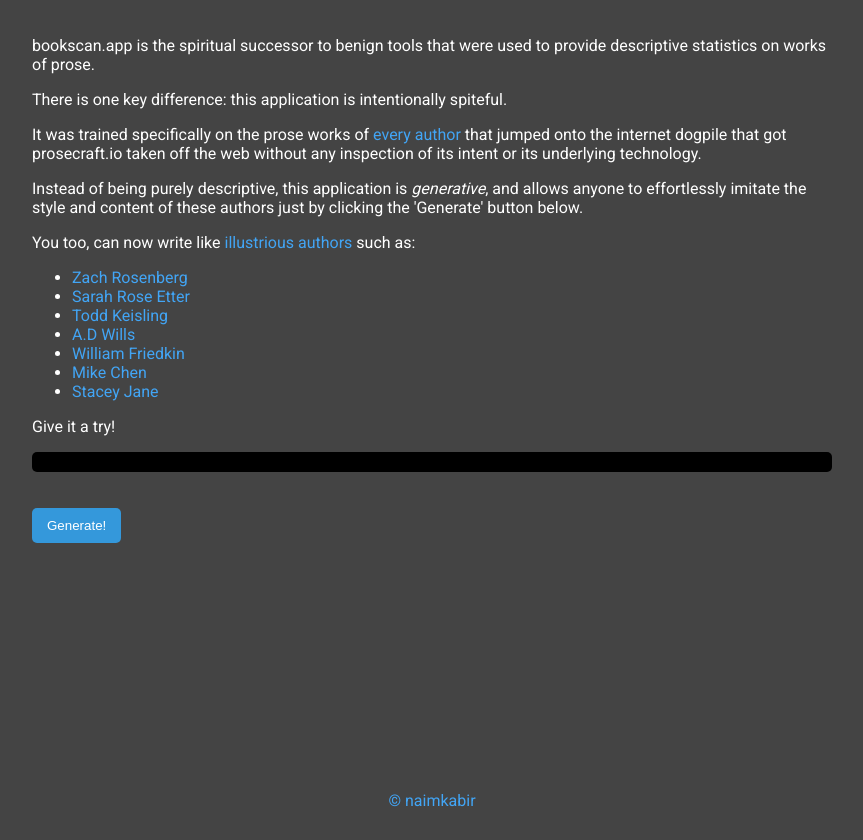
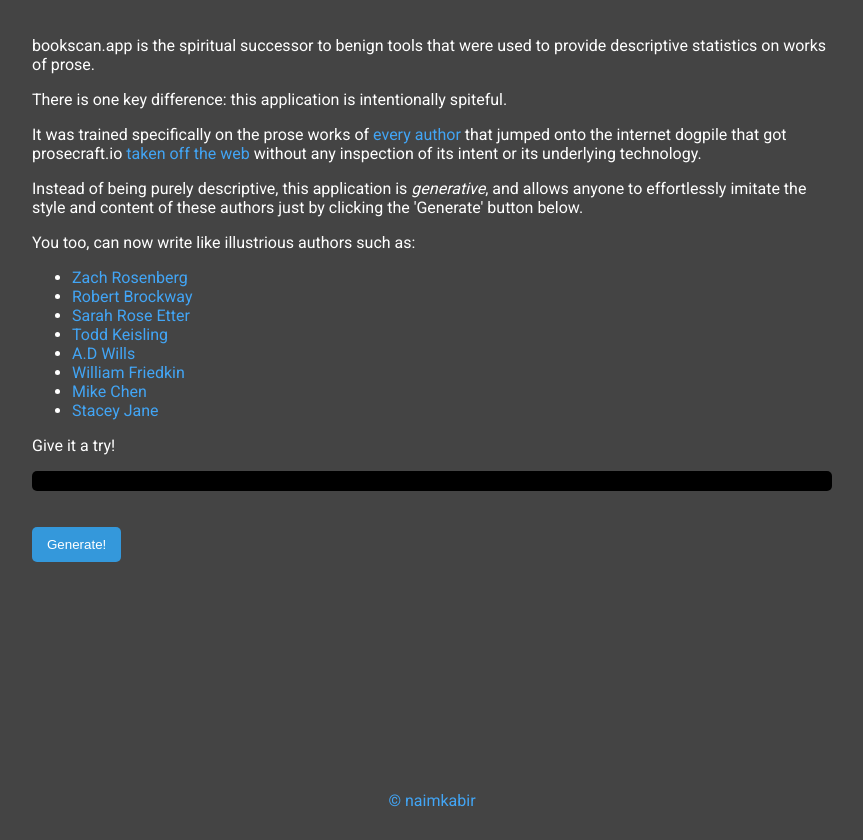
Before and after one commit to NaimKabir/bookscan, a plain HTML site: page index.html in a window 1280 px wide. Shown: the whole page, without its empty margins (208-1071 px from the left). Drawn offline with Linux system fonts and the light colour scheme.

Commit message:
archived links

```diff
--- a/index.html
+++ b/index.html
@@ -20,23 +20,24 @@
       </p>
       <p>
         It was trained specifically on the prose
-        works of <a href="https://twitter.com/ZachRoseWriter/status/1688561466356486145">every author</a> that jumped onto the internet dogpile that got prosecraft.io
-        taken off the web without any inspection of its intent or its underlying technology.
+        works of <a href="https://web.archive.org/web/20230809040840/https://twitter.com/ZachRoseWriter/status/1688561466356486145">every author</a> that jumped onto the internet dogpile that got prosecraft.io
+        <a href="https://web.archive.org/web/20230810053927/https://www.techdirt.com/2023/08/08/the-fear-of-ai-just-killed-a-very-useful-tool/">taken off the web</a> without any inspection of its intent or its underlying technology.
       </p>
       <p>
         Instead of being purely descriptive, this application is <em>generative</em>, and allows anyone to effortlessly
         imitate the style and content of these authors just by clicking the 'Generate' button below.
       </p>
       <p>
-        You too, can now write like <a href="https://shorts.stackingthebricks.com/sales-safari-prevents-deadly-mistakes/">illustrious authors</a> such as:
+        You too, can now write like illustrious authors such as:
         <ul>
-          <li><a href="https://twitter.com/ZachRoseWriter/status/1688561466356486145">Zach Rosenberg</a></li>
-          <li><a href="https://twitter.com/sarahroseetter/status/1688630823292121088">Sarah Rose Etter</a></li>
-          <li><a href="https://twitter.com/todd_keisling/status/1688633761645158400">Todd Keisling</a></li>
-          <li><a href="https://twitter.com/_ADWills/status/1688630218309713920">A.D Wills</a></li>
-          <li><a href="https://twitter.com/LazlosGhost/status/1688668048105132033">William Friedkin</a></li>
-          <li><a href="https://twitter.com/mikechenwriter/status/1688644311905357824">Mike Chen</a></li>
-          <li><a href="https://twitter.com/StubbsStacey/status/1688658473930690560">Stacey Jane</a></li>
+          <li><a href="https://web.archive.org/web/20230809040840/https://twitter.com/ZachRoseWriter/status/1688561466356486145">Zach Rosenberg</a></li>
+          <li><a href="https://web.archive.org/web/20230810053253/https://twitter.com/brockway_llc/status/1688661800554733569?s=20">Robert Brockway</a></li>
+          <li><a href="https://web.archive.org/web/20230810052830/https://twitter.com/sarahroseetter/status/1688630823292121088">Sarah Rose Etter</a></li>
+          <li><a href="https://web.archive.org/web/20230810052905/https://twitter.com/todd_keisling/status/1688633761645158400">Todd Keisling</a></li>
+          <li><a href="https://web.archive.org/web/20230810052955/https://twitter.com/_ADWills/status/1688630218309713920">A.D Wills</a></li>
+          <li><a href="https://web.archive.org/web/20230810053016/https://twitter.com/LazlosGhost/status/1688668048105132033">William Friedkin</a></li>
+          <li><a href="https://web.archive.org/web/20230810053751/https://twitter.com/mikechenwriter/status/1688644311905357824">Mike Chen</a></li>
+          <li><a href="https://web.archive.org/web/20230810054046/https://twitter.com/StubbsStacey/status/1688658473930690560">Stacey Jane</a></li>
         </ul>
       </p>
       <p>
```
